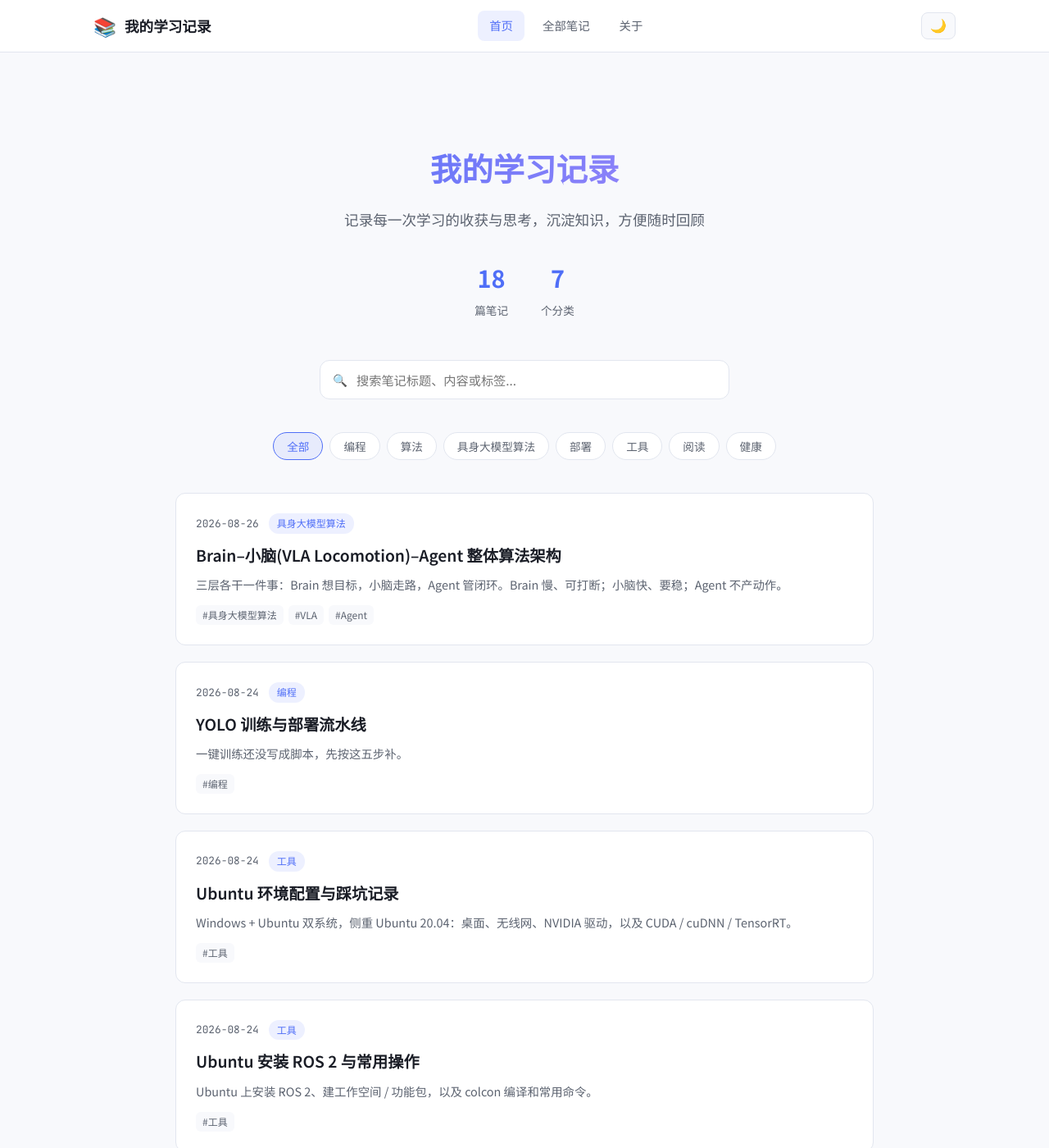
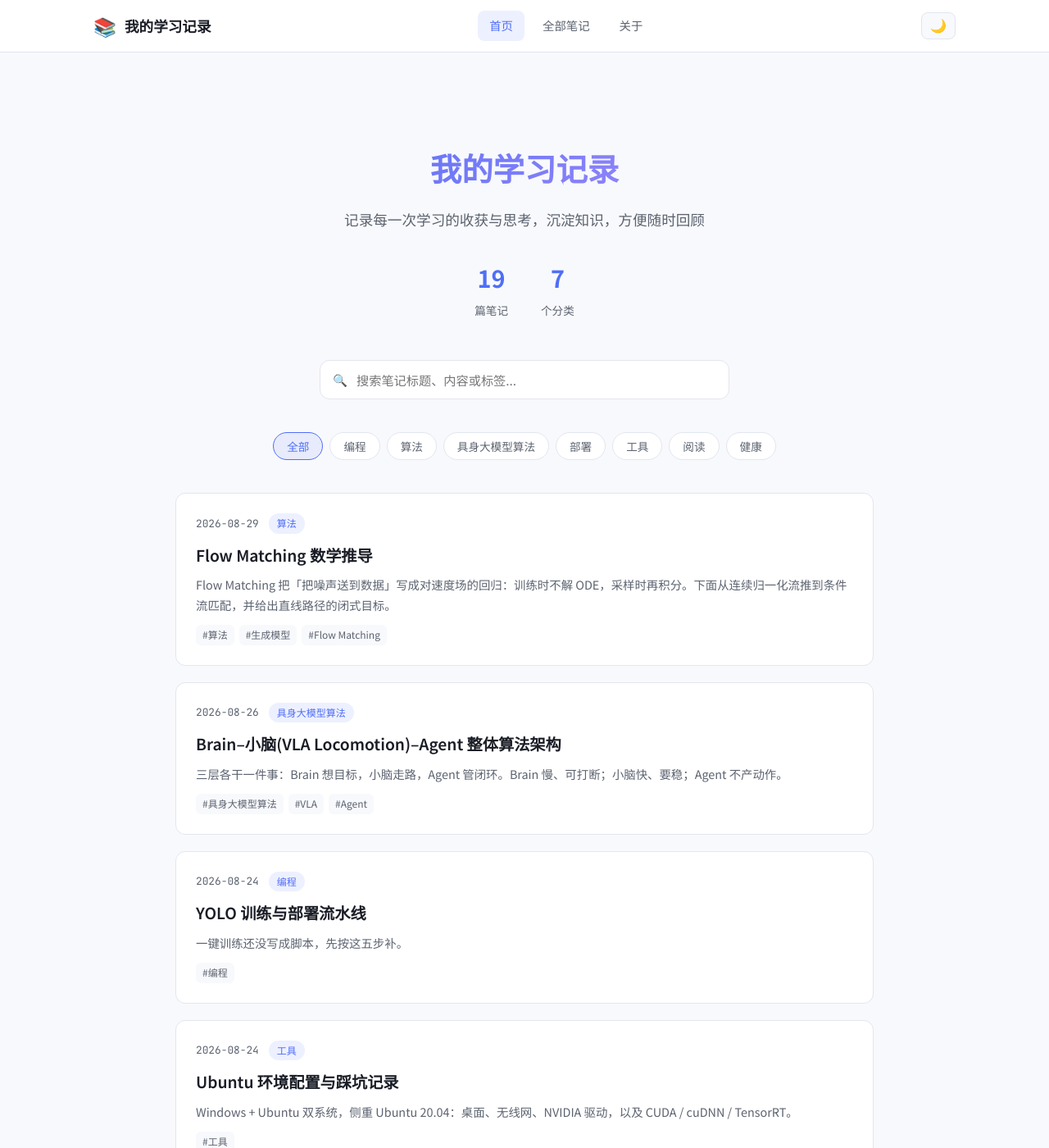
Before and after one commit to SummerXC-66/SummerXC-66.github.io, a Jekyll site: the page built from index.html, in a window 1280 px wide and 1400 px high. Shown: the whole window at 82% size. Built offline with Jekyll 4.4.1, drawn with Linux system fonts in a browser that asks for light colours; part of the change alters nothing that is shown; some of the changed text lies outside the part shown.

Commit message:
添加 Flow Matching 推导笔记，并让 GitHub 与 Pages 正确渲染公式。
Co-authored-by: Cursor <cursoragent@cursor.com>

````diff
--- a/_config.yml
+++ b/_config.yml
@@ -15,6 +15,12 @@ paginate_path: "/page/:num/"
 markdown: kramdown
 highlighter: rouge
 permalink: /notes/:year/:month/:day/:title/
+
+# 保护 $...$ / $$...$$，避免下标 _ 被当成斜体；与 GitHub 公式语法一致
+kramdown:
+  math_engine: mathjax
+  math_engine_opts:
+    preview: false
 
 # 导航
 navigation:
--- a/_layouts/default.html
+++ b/_layouts/default.html
@@ -9,6 +9,17 @@
   <link rel="preconnect" href="https://fonts.gstatic.com" crossorigin>
   <link href="https://fonts.googleapis.com/css2?family=Noto+Sans+SC:wght@400;500;600;700&family=JetBrains+Mono:wght@400;500&display=swap" rel="stylesheet">
   <link rel="stylesheet" href="{{ '/assets/css/style.css' | relative_url }}">
+  <script type="text/x-mathjax-config">
+    MathJax.Hub.Config({
+      tex2jax: {
+        inlineMath: [['$','$'], ['\\(','\\)']],
+        displayMath: [['$$','$$'], ['\\[','\\]']],
+        processEscapes: true,
+        skipTags: ['script','noscript','style','textarea','pre','code']
+      }
+    });
+  </script>
+  <script async src="https://cdn.jsdelivr.net/npm/mathjax@2.7.9/MathJax.js?config=TeX-AMS_CHTML"></script>
 </head>
 <body>
   <header class="site-header">
--- /dev/null
+++ b/_posts/2026-08-29-flow-matching.md
@@ -0,0 +1,290 @@
+---
+layout: post
+title: Flow Matching 数学推导
+date: 2026-08-29
+category: 算法
+tags: [算法, 生成模型, Flow Matching]
+---
+
+Flow Matching 把「把噪声送到数据」写成对速度场的回归：训练时不解 ODE，采样时再积分。下面从连续归一化流推到条件流匹配，并给出直线路径的闭式目标。
+
+论文：[Flow Matching for Generative Modeling](https://arxiv.org/abs/2210.02747)（Lipman et al.）；直线路径另见 [Rectified Flow](https://arxiv.org/abs/2209.03003)。
+
+**符号**
+
+| 符号 | 含义 |
+|------|------|
+| $p_0$ | 先验，通常 $\mathcal{N}(0,I)$ |
+| $q$ 或 $p_1$ | 数据分布 |
+| $p_t$ | $t\in[0,1]$ 上的概率路径 |
+| $u_t(x)$ | 生成 $p_t$ 的边缘速度场 |
+| $v_\theta(t,x)$ | 网络学到的速度场 |
+| $p_t(x\mid x_1)$、$u_t(x\mid x_1)$ | 以单个数据点为条件的路径与速度 |
+
+## 一、用 ODE 搬动分布
+
+要把先验 $p_0$ 变成数据分布 $p_1=q$。用时变向量场 $u_t:\mathbb{R}^d\to\mathbb{R}^d$ 定义流 $\psi_t$：
+
+$$
+\frac{d}{dt}\psi_t(x)=u_t(\psi_t(x)),\qquad \psi_0(x)=x
+$$
+
+$t=0$ 的粒子 $x_0\sim p_0$ 沿 ODE 走到 $x_t=\psi_t(x_0)$。诱导密度是 push-forward
+
+$$
+p_t=[\psi_t]_{\#}p_0
+$$
+
+即 $X_t=\psi_t(X_0)$ 的分布。希望 $p_1\approx q$。
+
+这就是连续归一化流（CNF）。经典 CNF 做最大似然时要把 ODE 正反积分，还要算 $\nabla\cdot u_t$，训练很贵。Flow Matching 改成：先指定一条从 $p_0$ 到 $q$ 的路径 $p_t$，再学生成它的速度场。
+
+## 二、连续性方程
+
+粒子守恒给出 $p_t$ 与 $u_t$ 必须满足的 PDE。任意区域 $\Omega$ 内的概率变化只能来自边界通量：
+
+$$
+\frac{d}{dt}\int_{\Omega}p_t(x)\,dx
+=-\int_{\partial\Omega}p_t(x)\,u_t(x)\cdot n\,dS
+=-\int_{\Omega}\nabla\cdot(p_t u_t)\,dx
+$$
+
+左边换成 $\int_{\Omega}\partial_t p_t$，$\Omega$ 任意，得到连续性方程
+
+$$
+\partial_t p_t(x)+\nabla\cdot\bigl(p_t(x)\,u_t(x)\bigr)=0
+$$
+
+反过来：若 $(p_t,u_t)$ 满足它，且 $p_0$ 正确，则 $u_t$ 生成的流就是这条路径。生成建模于是变成：构造 $p_t$，再求出（或回归）对应的 $u_t$。
+
+## 三、边缘流匹配：目标对，但算不出
+
+若已知生成 $p_t$ 的真速度 $u_t$，最小二乘即可：
+
+$$
+\mathcal{L}_{\mathrm{FM}}(\theta)
+=\mathbb{E}_{t\sim\mathcal{U}[0,1],\,x\sim p_t}
+\left\|v_\theta(t,x)-u_t(x)\right\|^2
+$$
+
+$v_\theta=u_t$ 几乎处处时损失为零，沿 ODE 就能从 $p_0$ 走到 $p_1$。
+
+一般路径的边缘密度 $p_t(x)$ 和边缘速度 $u_t(x)$ 都没有闭式，所以 $\mathcal{L}_{\mathrm{FM}}$ 不能直接算。
+
+## 四、条件路径：先搬一个数据点
+
+对单个数据点 $x_1\sim q$，构造一条容易写出来的条件路径 $p_t(x\mid x_1)$，要求
+
+$$
+p_0(x\mid x_1)=p_0(x),\qquad p_1(x\mid x_1)\approx\delta(x-x_1)
+$$
+
+实际常用很窄的高斯代替 Dirac。边缘路径是混合
+
+$$
+p_t(x)=\int p_t(x\mid x_1)\,q(x_1)\,dx_1
+$$
+
+于是 $p_0$ 仍是先验，$p_1$ 近似数据分布。
+
+设 $u_t(x\mid x_1)$ 生成条件路径：
+
+$$
+\partial_t p_t(x\mid x_1)+\nabla\cdot\bigl(p_t(x\mid x_1)\,u_t(x\mid x_1)\bigr)=0
+$$
+
+对 $x_1$ 积分，并定义边缘向量场
+
+$$
+u_t(x)
+=\int u_t(x\mid x_1)\,\frac{p_t(x\mid x_1)\,q(x_1)}{p_t(x)}\,dx_1
+$$
+
+则
+
+$$
+\int p_t(x\mid x_1)\,u_t(x\mid x_1)\,q(x_1)\,dx_1
+=p_t(x)\,u_t(x)
+$$
+
+从而 $\partial_t p_t+\nabla\cdot(p_t u_t)=0$。条件场按后验加权平均，就是边缘场；边缘路径由这个 $u_t$ 生成。
+
+$u_t(x)$ 仍是后验加权，不能直接算。但它说明：回归对象可以换成可算的 $u_t(x\mid x_1)$。
+
+## 五、条件流匹配：与 FM 同梯度
+
+定义
+
+$$
+\mathcal{L}_{\mathrm{CFM}}(\theta)
+=\mathbb{E}_{t,\,x_1\sim q,\,x\sim p_t(\cdot\mid x_1)}
+\left\|v_\theta(t,x)-u_t(x\mid x_1)\right\|^2
+$$
+
+**定理（Lipman et al.）** 在 $p_t(x)>0$ 的支撑上，
+
+$$
+\nabla_\theta\mathcal{L}_{\mathrm{FM}}(\theta)=\nabla_\theta\mathcal{L}_{\mathrm{CFM}}(\theta)
+$$
+
+两个损失只差一个与 $\theta$ 无关的常数，随机梯度相同。
+
+**证明** 展开 $\|a-b\|^2=\|a\|^2-2\langle a,b\rangle+\|b\|^2$。其中 $\|u_t(x)\|^2$ 与 $\|u_t(x\mid x_1)\|^2$ 都不含 $\theta$，对梯度无贡献。剩下两项：
+
+1. **二次项。** 由全概率，
+
+$$
+\mathbb{E}_{x\sim p_t}\|v_\theta(t,x)\|^2
+=\mathbb{E}_{x_1\sim q,\,x\sim p_t(\cdot\mid x_1)}\|v_\theta(t,x)\|^2
+$$
+
+FM 与 CFM 相同。
+
+2. **交叉项。** 把边缘场的定义代进去：
+
+$$
+\mathbb{E}_{x\sim p_t}\langle v_\theta(t,x),u_t(x)\rangle
+=\int\langle v_\theta,u_t(x)\rangle p_t(x)\,dx
+$$
+
+$$
+=\int\left\langle v_\theta,\;\int u_t(x\mid x_1)\,p_t(x\mid x_1)\,q(x_1)\,dx_1\right\rangle dx
+$$
+
+$$
+=\mathbb{E}_{x_1\sim q,\,x\sim p_t(\cdot\mid x_1)}
+\langle v_\theta(t,x),u_t(x\mid x_1)\rangle
+$$
+
+交叉项也相同。故 $\mathcal{L}_{\mathrm{FM}}-\mathcal{L}_{\mathrm{CFM}}$ 与 $\theta$ 无关，梯度相等。证毕。
+
+训练时只需：抽 $x_1$、抽 $t$、从 $p_t(\cdot\mid x_1)$ 抽 $x$，回归闭式的 $u_t(x\mid x_1)$。不必求边缘 $p_t$ 或 $u_t$，也不必在训练中积分 ODE。
+
+条件变量也可以是一对端点 $(x_0,x_1)$。证明逐字相同，只需把 $q(x_1)$ 换成耦合 $\pi(x_0,x_1)$。
+
+## 六、高斯条件路径：速度场的闭式
+
+取
+
+$$
+p_t(x\mid x_1)=\mathcal{N}\bigl(x;\,\mu_t(x_1),\,\sigma_t^2 I\bigr)
+$$
+
+并令仿射流
+
+$$
+\psi_t(x_0)=\mu_t(x_1)+\sigma_t x_0,\qquad x_0\sim\mathcal{N}(0,I)
+$$
+
+则 $X_t=\psi_t(X_0)$ 正好服从上述高斯。对 $t$ 求导：
+
+$$
+\dot\psi_t=\mu_t'(x_1)+\sigma_t'x_0
+=\mu_t'(x_1)+\frac{\sigma_t'}{\sigma_t}\bigl(\psi_t-\mu_t(x_1)\bigr)
+$$
+
+把 $\psi_t$ 换成当前位置 $x$，得到条件速度
+
+$$
+u_t(x\mid x_1)
+=\frac{\sigma_t'}{\sigma_t}\bigl(x-\mu_t(x_1)\bigr)+\mu_t'(x_1)
+$$
+
+这是 Flow Matching 里所有高斯路径的通用公式。
+
+## 七、最优传输直线路径
+
+希望粒子走直线，对应位移插值。Lipman 的 OT 条件路径取
+
+$$
+\mu_t(x_1)=t x_1,\qquad \sigma_t=1-(1-\sigma_{\min})t
+$$
+
+$\sigma_{\min}$ 很小（例如 $10^{-5}$），避免 $t=1$ 时方差数值塌零。代入上一节：
+
+$$
+\mu_t'=x_1,\qquad \sigma_t'=-(1-\sigma_{\min})
+$$
+
+$$
+u_t(x\mid x_1)
+=\frac{x_1-(1-\sigma_{\min})x}{1-(1-\sigma_{\min})t}
+$$
+
+$\sigma_{\min}\to 0$ 时，$x_t=(1-t)x_0+t x_1$，目标速度趋向 $x_1-x_0$。
+
+实践里更常用独立耦合（I-CFM / Rectified Flow）：$x_0\sim p_0$、$x_1\sim q$ 独立，
+
+$$
+x_t=(1-t)x_0+t x_1,\qquad u_t(x\mid x_0,x_1)=x_1-x_0
+$$
+
+回归目标与当前位置无关，是一条常速度直线。条件路径以 $x_t$ 为中心（窄高斯或 Dirac）。CFM 损失变成
+
+$$
+\mathcal{L}(\theta)
+=\mathbb{E}_{t,x_0,x_1}
+\left\|v_\theta\bigl(t,(1-t)x_0+t x_1\bigr)-(x_1-x_0)\right\|^2
+$$
+
+这就是现在 VLA、DiT、SD3 / Flux 里最常见的训练目标。
+
+Mini-batch OT 把同一 batch 里的 $(x_0,x_1)$ 按最优传输重配对，再走直线；边缘仍然正确，直线更短，通常更好拟合。
+
+## 八、与扩散 / 分数匹配的关系
+
+同一条高斯路径也可以用分数来写。条件分数
+
+$$
+\nabla_x\log p_t(x\mid x_1)=-\frac{x-\mu_t(x_1)}{\sigma_t^2}
+$$
+
+代回第六节，
+
+$$
+u_t(x\mid x_1)=-\sigma_t\sigma_t'\,\nabla_x\log p_t(x\mid x_1)+\mu_t'(x_1)
+$$
+
+速度场与分数只差已知的仿射变换。扩散模型学 $\nabla\log p_t$，再经概率流 ODE 采样；Flow Matching 直接学 $u_t$。路径若取 VP / VE 噪声日程，两者描述同一族概率流，只是参数化不同。
+
+直线路径的条件速度近似常数，ODE 轨迹接近直线，少步欧拉就够。扩散的概率流往往更弯，同样网络下通常要更多函数评价。
+
+扩散训练对应随机插值 + 分数回归；Flow Matching 对应确定性插值 + 速度回归。随机插值（stochastic interpolant）把二者放在同一框架里，这里不展开。
+
+## 九、训练与采样
+
+直线 I-CFM 的一步训练：
+
+1. 抽 $x_1\sim q$、$x_0\sim\mathcal{N}(0,I)$、$t\sim\mathcal{U}[0,1]$（也可用 logit-normal 等非均匀日程）
+2. 令 $x_t=(1-t)x_0+t x_1$，目标 $u^{\star}=x_1-x_0$
+3. 梯度下降 $\left\|v_\theta(t,x_t)-u^{\star}\right\|^2$
+
+采样：从 $x_0\sim p_0$ 积分
+
+$$
+\frac{dx}{dt}=v_\theta(t,x),\qquad t:0\to 1
+$$
+
+欧拉一步是 $x_{t+\Delta t}=x_t+\Delta t\cdot v_\theta(t,x_t)$。也可用中点法、Dopri5。直线路径下十几到几十步通常已够；轨迹越直，步数可以越少。
+
+条件生成（类别、文本、观测）只需把网络写成 $v_\theta(t,x,c)$，推导不变：路径仍是 $x_0$ 与 $x_1$ 的插值，网络多看一个 $c$。
+
+## 十、推导链条
+
+```
+连续性方程：p_t 与 u_t 必须配对
+        ↓
+边缘 FM：回归 u_t(x)，但 p_t、u_t 无闭式
+        ↓
+条件路径 p_t(x|x_1) 可构造；边缘场是条件场的后验平均
+        ↓
+CFM 与 FM 同梯度（交叉项把后验平均还原）
+        ↓
+高斯仿射流 → u_t(x|x_1) 闭式
+        ↓
+直线 / OT：目标退化为 x_1 − x_0
+        ↓
+训练：仿真无关的回归；采样：积 ODE
+```
+
+要点就一句：**边缘速度不可得，条件速度可得，而两者对网络参数的梯度相同。** 剩下的只是选一条好走的条件路径。
--- a/assets/css/style.css
+++ b/assets/css/style.css
@@ -352,6 +352,13 @@ a:hover { color: var(--accent-hover); }
 
 .post-content p { margin-bottom: 16px; }
 
+.post-content .MathJax_Display,
+.post-content mjx-container {
+  max-width: 100%;
+  overflow-x: auto;
+  overflow-y: hidden;
+}
+
 .post-content ul, .post-content ol {
   margin: 0 0 16px 24px;
 }
````
